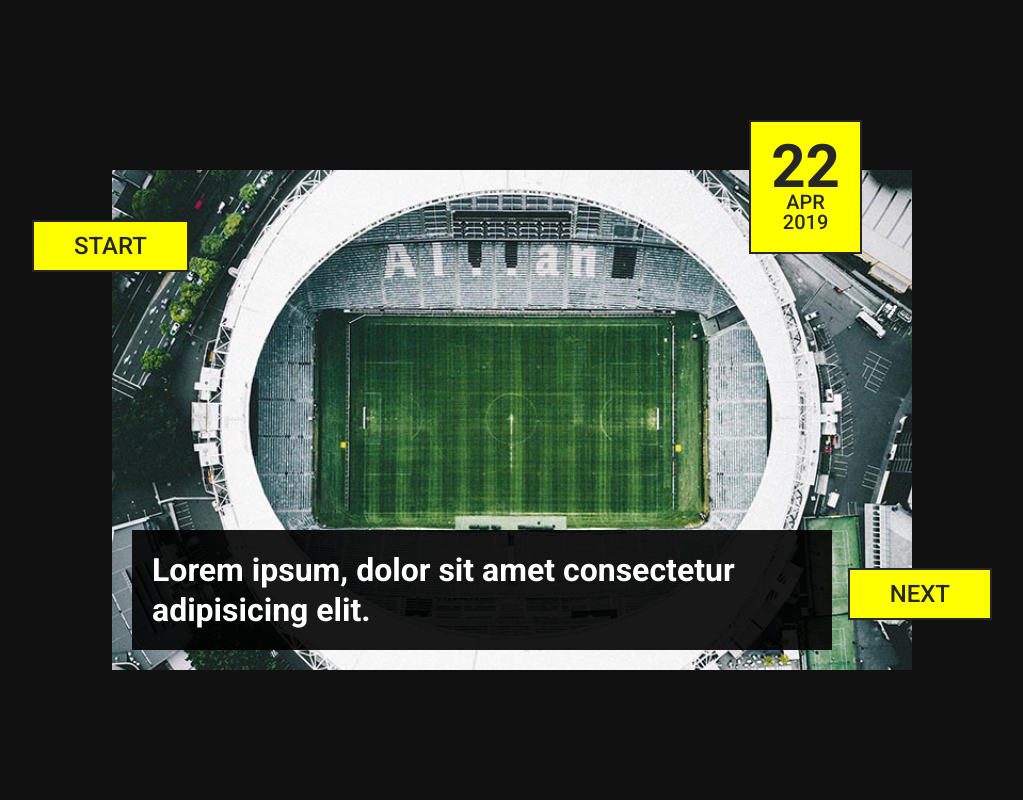
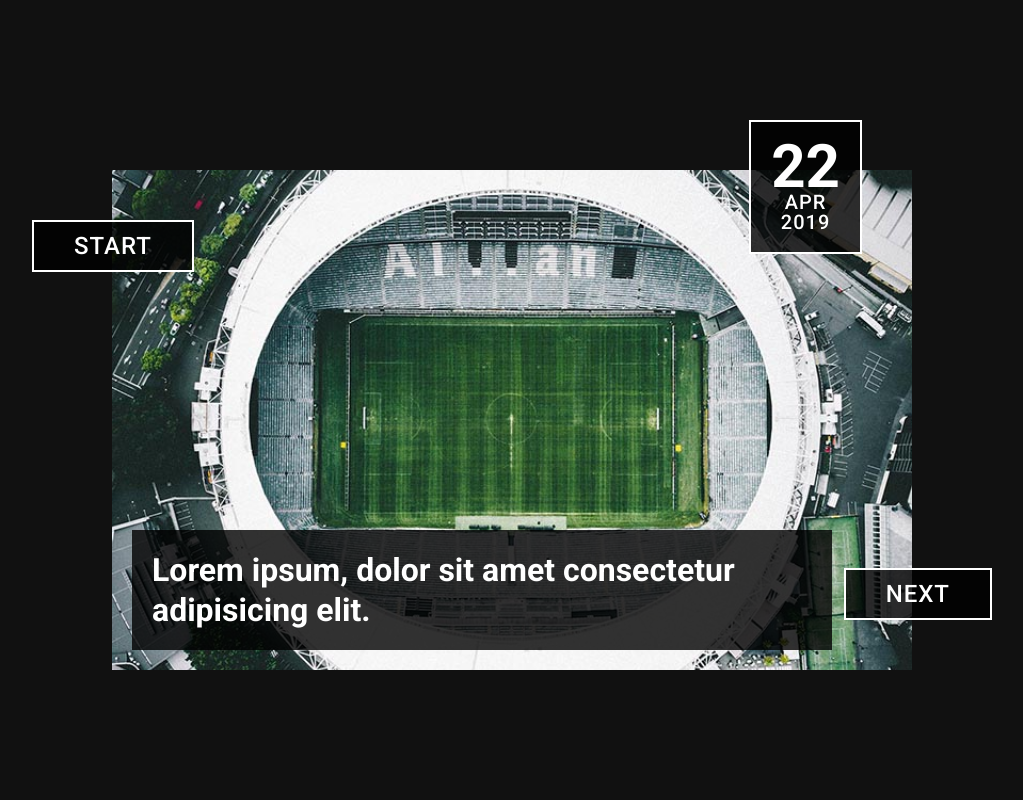
Before and after one commit to ark47/landing-page-css-design, a plain HTML site: page index.html in a window 1280 px wide. Shown: the part 780-1580 px from the top of the page, without its empty margins (128-1151 px from the left). Drawn offline with Linux system fonts and the light colour scheme.

Commit message:
Updated button styles and hover styles.

```diff
--- a/style.css
+++ b/style.css
@@ -63,14 +63,23 @@ section.banner .content a:hover {
 
 .post .btn {
     position: absolute;
-    border: 2px solid #262626;
-    color: #262626;
-    background: #ff0;
+    border: 2px solid #fff;
+    color: #fff;
+    background: rgba(0,0,0,.8);
     padding: 10px 40px;
     font-size: 24px;
     text-decoration: none;
     font-weight: 500;
     text-transform: uppercase;
+    transition: 0.3s;
+    letter-spacing: 1px;
+}
+
+.post .btn:hover {
+    background: #ff0;
+    border: 2px solid #ff0;
+    color: #262626;
+
 }
 
 .post .btn.prev {
@@ -85,7 +94,7 @@ section.banner .content a:hover {
 
 .post-title {
     position: absolute;
-    background: rgba(0,0,0,.9);
+    background: rgba(0,0,0,.8);
     color: #fff;
     bottom: 20px;
     left: 20px;
@@ -99,12 +108,12 @@ section.banner .content a:hover {
 
 .post-date {
     position: absolute;
-    border: 2px solid #262626;
+    border: 2px solid #fff;
     top: -50px;
     right: 50px;
-    background: #ff0;
+    background: rgba(0, 0, 0, 0.8);
     padding: 20px;
-    color: #262626;
+    color: #fff;
 }
 
 .post-date span {
@@ -125,4 +134,5 @@ section.banner .content a:hover {
     font-size: 20px;
     font-weight: 500;
     line-height: 20px;
+    letter-spacing: 1px;
 }
```
